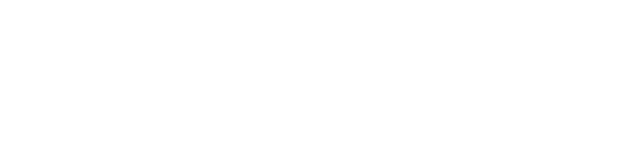
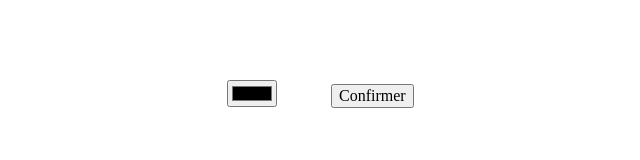
Before and after one commit to xXHemxaXx/api-exo-rapide, a plain HTML site: page index.html in a window 1280 px wide. Shown: the whole page, without its empty margins (163-803 px from the left). Drawn offline with Linux system fonts and the light colour scheme.

Commit message:
first commitexo terminer

```diff
--- a/index.html
+++ b/index.html
@@ -7,7 +7,8 @@
 </head>
 <body>
 
-
+    <input type="color" name="" id="">
+    <button>Confirmer</button>
 
     <script src="js/index.js"></script>
 </body>
--- a/js/index.js
+++ b/js/index.js
@@ -0,0 +1,11 @@
+let body = document.querySelector("body")
+let input = document.querySelector("input")
+let btn = document.querySelector("button")
+
+console.log(input.value);
+
+btn.addEventListener('click', function () {
+    let couleur = input.value;
+    body.style.backgroundColor = `${couleur}`
+    console.log(couleur);
+})
--- a/styles/pages/_home.scss
+++ b/styles/pages/_home.scss
@@ -0,0 +1,14 @@
+body{
+    width: 500px;
+    margin: 0 auto;
+    transition: 0.5s all ease-in-out;
+
+    input{
+        margin-top: 80px;
+        margin-right: 25px;
+    }
+    button{
+        margin-top: 80px;
+        margin-left: 25px;
+    }
+}
```
Also changed, not shown: styles/style.min.css, 1 other file.
